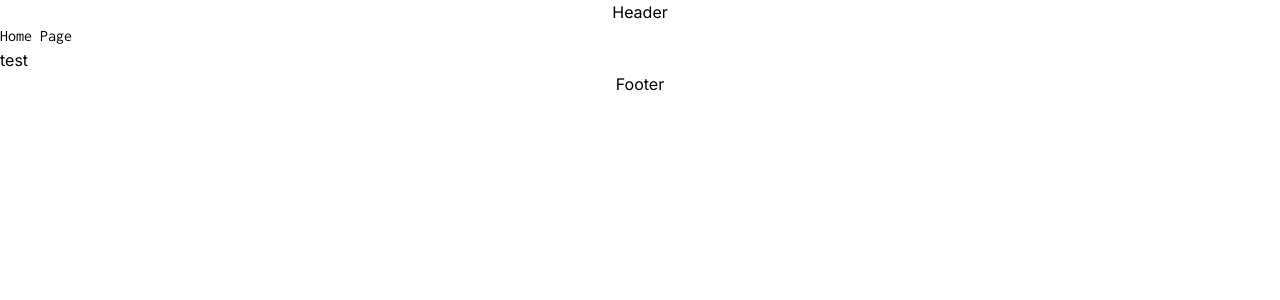
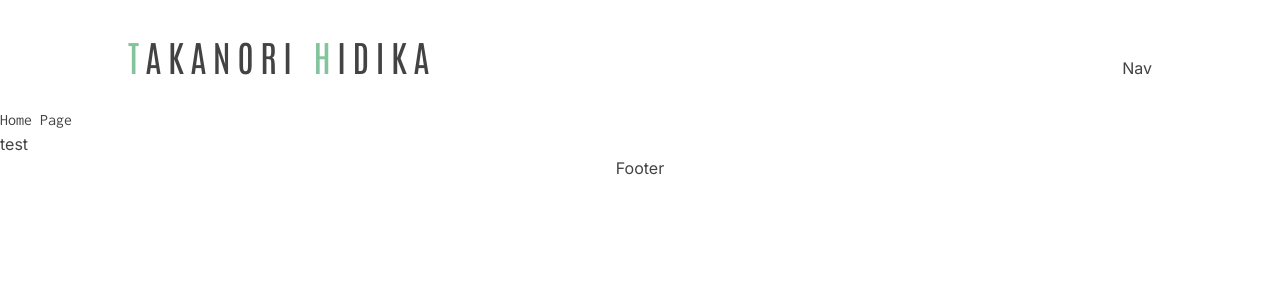
Before and after one commit to hidaka88jp/portfolio--personal-site-v2, a Next.js app: page / in a window 1280 px wide. Shown: the top 300 px of the page. Built offline with nearby package versions, Linux system fonts and the light colour scheme; no server answers.

Commit message:
feat: Add basic header structure

```diff
--- a/src/app/globals.css
+++ b/src/app/globals.css
@@ -5,5 +5,9 @@
 }
 
 @theme {
+  --color-accent: #84c49c;
+  --color-gray: #434343;
+  --color-gray-light: #f0f0f0;
+
   --font-inconsolata: var(--font-inconsolata);
 }
--- a/src/components/layout/Header/index.tsx
+++ b/src/components/layout/Header/index.tsx
@@ -1,7 +1,25 @@
+import { Antonio } from 'next/font/google';
+import Link from 'next/link';
+
+const antonio = Antonio({
+  subsets: ['latin'],
+});
+
 export default function Header() {
   return (
-    <header>
-      <p className='text-center'>Header</p>
+    <header className='px-4 pt-4 pb-5 sm:px-8 sm:pt-9 sm:pb-7'>
+      <div className='mx-auto flex w-full max-w-94 items-center justify-between sm:max-w-5xl sm:items-baseline'>
+        <Link href='/'>
+          <h1
+            className={`${antonio.className} text-3xl tracking-[.18em] sm:text-4xl`}
+            aria-label='Takanori Hidaka'
+          >
+            <span className='text-accent'>T</span>AKANORI <span className='text-accent'>H</span>
+            IDIKA
+          </h1>
+        </Link>
+        <div>Nav</div>
+      </div>
     </header>
   );
 }
```
